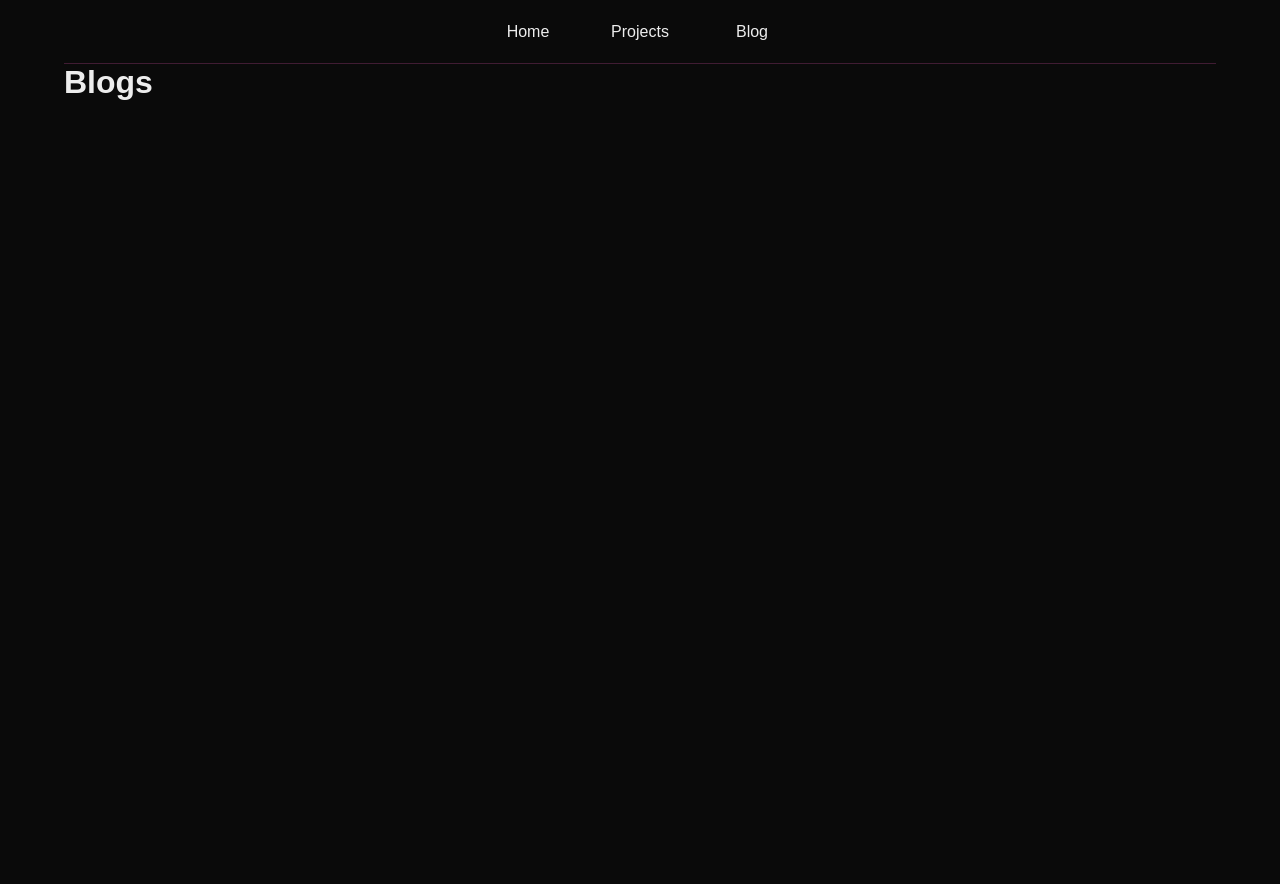
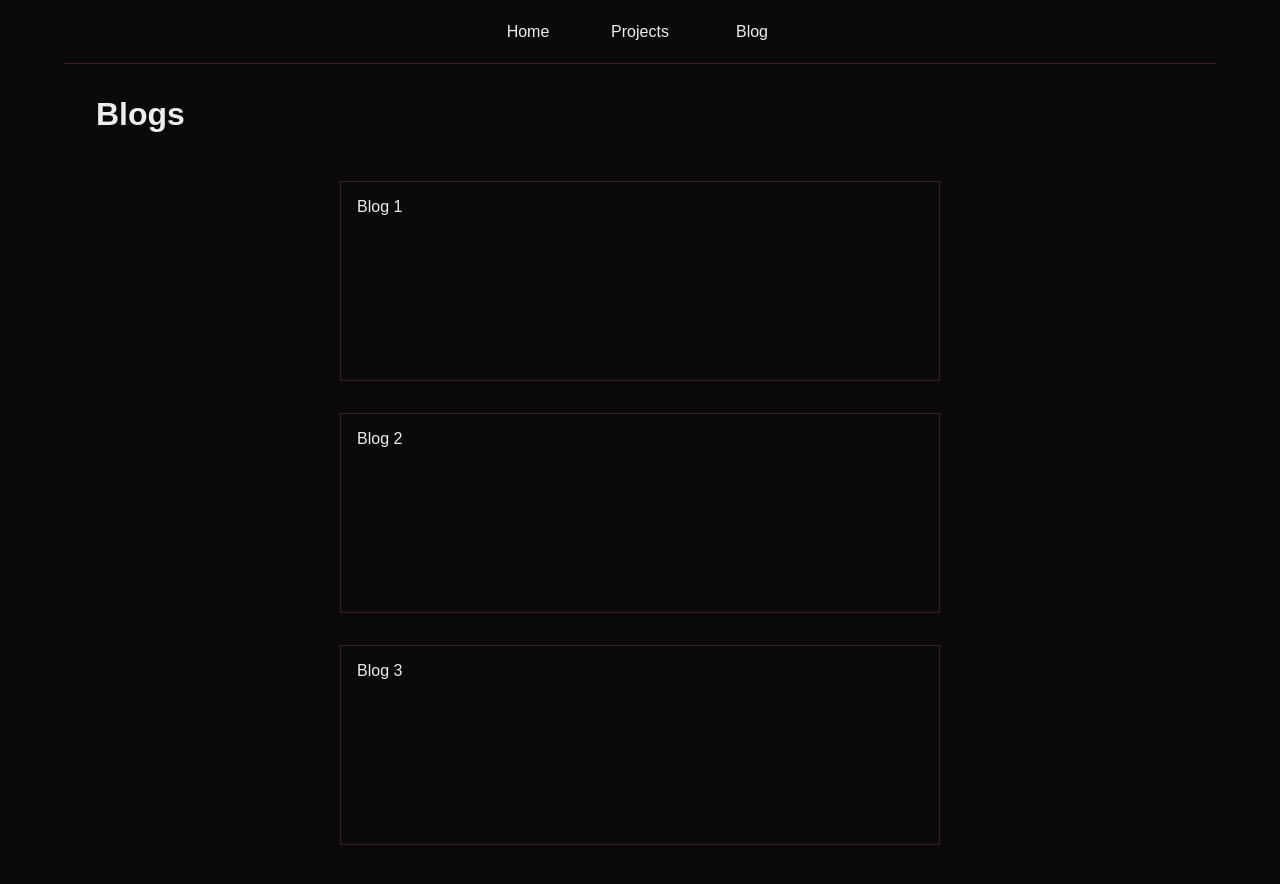
Before and after one commit to NguyenVBRC/simple-portfolio, a Next.js app: page /blog in a window 1280 px wide. Shown: the top 884 px of the page. Before the commit the page ends 800 px from the top, so only its background shows below. Built offline with nearby package versions, Linux system fonts and the light colour scheme.

Commit message:
Created ContentLayout and its stylings

```diff
--- a/app/blog/page.tsx
+++ b/app/blog/page.tsx
@@ -1,7 +1,12 @@
-import PageHeading from "@/components/PageHeading";
+import PageHeading from "@/components/ContentLayout";
 
 export default async function Page() {
   const heading = "Blogs";
+  const blogs = [
+    { name: "Blog 1", url: "/blog/blog-1" },
+    { name: "Blog 2", url: "/blog/blog-2" },
+    { name: "Blog 3", url: "/blog/blog-3" },
+  ];
 
-  return <PageHeading heading={heading} />;
+  return <PageHeading heading={heading} content={blogs} />;
 }
--- /dev/null
+++ b/components/ContentLayout/ContentLayout.module.css
@@ -0,0 +1,22 @@
+.layoutContainer {
+  margin: 32px;
+}
+
+.layoutContainer h1 {
+  margin-bottom: 32px;
+}
+
+.contentContainer {
+  display: flex;
+  justify-content: center;
+  flex-direction: column;
+  align-items: center;
+}
+
+.itemContainer {
+  height: 200px;
+  width: 600px;
+  border: solid 1px var(--darkAccent);
+  margin: 16px 0;
+  padding: 16px;
+}
--- /dev/null
+++ b/components/ContentLayout/index.tsx
@@ -0,0 +1,32 @@
+import Link from "next/link";
+import styles from "./ContentLayout.module.css";
+
+interface IContent {
+  name: string;
+  url: string;
+}
+
+const ContentLayout = ({
+  heading,
+  content,
+}: {
+  heading: string;
+  content: IContent[];
+}) => {
+  return (
+    <div className={styles.layoutContainer}>
+      <h1>{heading}</h1>
+      <div className={styles.contentContainer}>
+        {content?.map(({ name, url }, index) => {
+          return (
+            <Link key={index} className={styles.itemContainer} href={url}>
+              {name}
+            </Link>
+          );
+        })}
+      </div>
+    </div>
+  );
+};
+
+export default ContentLayout;
--- a/components/PageHeading/index.tsx
+++ /dev/null
@@ -1,5 +0,0 @@
-const PageHeading = ({ heading }: { heading: string }) => {
-  return <h1>{heading}</h1>;
-};
-
-export default PageHeading;
```
Also changed, not shown: app/projects/page.tsx (+7 -2 lines), components/PageHeading/PageHeading.module.css (deleted).
